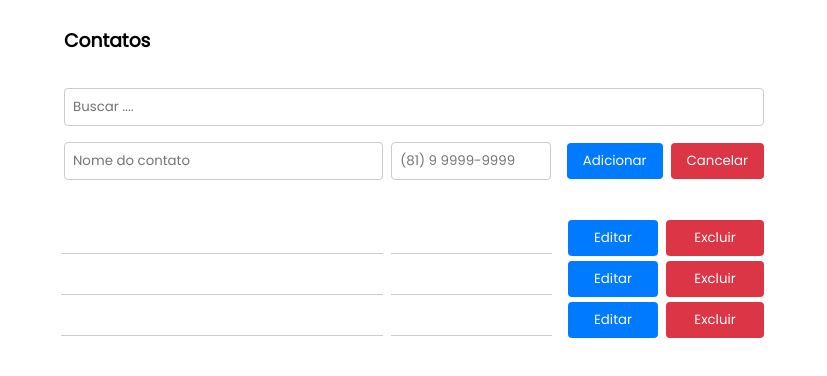
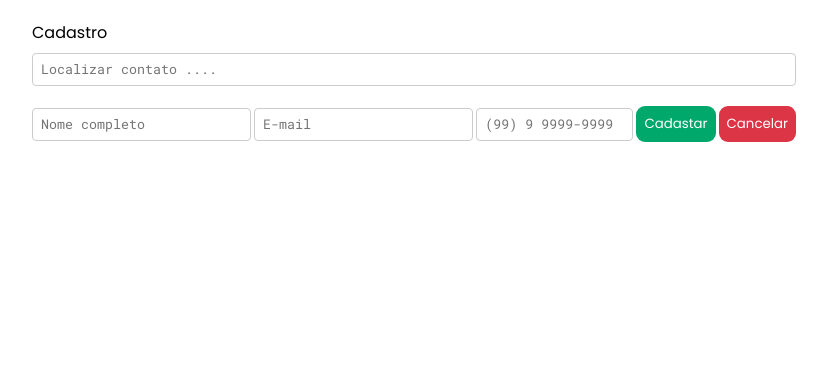
Before and after one commit to ArielChaves/lista_de_contato, a React (Create React App) app: page / in a window 1280 px wide. Shown: the top 376 px of the page, without its empty margins (226-1053 px from the left). Built offline with nearby package versions, Linux system fonts and the light colour scheme.

Commit message:
layout recriado

```diff
--- a/public/index.html
+++ b/public/index.html
@@ -41,6 +41,12 @@
       href="https://fonts.googleapis.com/css2?family=Roboto&family=Roboto+Mono:ital,wght@0,100..700;1,100..700&display=swap"
       rel="stylesheet"
     />
+    <!-- FontFace -->
+    <link
+      href="https://unpkg.com/boxicons@2.1.4/css/boxicons.min.css"
+      rel="stylesheet"
+    />
+
     <link rel="preconnect" href="https://fonts.googleapis.com" />
     <link rel="preconnect" href="https://fonts.gstatic.com" crossorigin />
     <link
--- a/src/App.tsx
+++ b/src/App.tsx
@@ -1,4 +1,4 @@
-import ListaDeContatos from './containers/ListaDeContatos'
+import ListaDeContatos from './Containers/ListaDeContatos'
 import EstiloGlobal, { Container } from './styles'
 
 function App() {
--- a/src/containers/Contatos/index.tsx
+++ /dev/null
@@ -1,12 +0,0 @@
-import * as S from './styles'
-
-const Contato = () => (
-  <S.Form>
-    <S.InputNome />
-    <S.InputTelefone />
-    <S.BotaoEditar>Editar</S.BotaoEditar>
-    <S.BotaoExcluir>Excluir</S.BotaoExcluir>
-  </S.Form>
-)
-
-export default Contato
--- a/src/containers/Contatos/styles.ts
+++ /dev/null
@@ -1,44 +0,0 @@
-import styled from 'styled-components'
-
-export const Container = styled.div`
-  background-color: #fcfcfc;
-  box-shadow: 0px 4px 4px rgba(0, 0, 0, 0.25);
-  padding: 16px;
-`
-
-export const InputNome = styled.input`
-  padding: 8px;
-  border: none;
-  border-bottom: 1px solid #ccc;
-  /* border-radius: 4px; */
-  line-height: 15px;
-  font-family: 'Roboto Mono', monospace;
-`
-
-export const InputTelefone = styled(InputNome)``
-
-export const BotaoEditar = styled.button`
-  padding: 8px 16px;
-  border: none;
-  border-radius: 4px;
-  background-color: #007bff;
-  color: #fff;
-  cursor: pointer;
-  margin-left: 8px;
-`
-
-export const BotaoExcluir = styled(BotaoEditar)`
-  background-color: #dc3545;
-  margin-left: 0;
-`
-
-export const Form = styled.form`
-  display: grid;
-  grid-template-columns: 46% 23% 14% 14%;
-  align-items: center;
-  justify-content: flex-end;
-  gap: 8px;
-  margin-bottom: 5px;
-`
-
-export const Botao = styled.button``
--- a/src/containers/ListaDeContatos/index.tsx
+++ b/src/containers/ListaDeContatos/index.tsx
@@ -1,29 +1,23 @@
-import Contato from '../Contatos'
 import * as S from './styles'
-import { Button, CancelButton, Container } from './styles'
 
-const ListaDeContatos = () => (
-  <Container>
-    <h3>Contatos</h3>
-    <S.InputSearch type="text" placeholder="Buscar ...." />
-    <S.Form>
-      <S.Input type="text" placeholder="Nome do contato" />
-      <S.Input type="tel" placeholder="(81) 9 9999-9999" />
-      <Button type="submit">Adicionar</Button>
-      <CancelButton type="button">Cancelar</CancelButton>
-    </S.Form>
-    <ul>
-      <li>
-        <Contato />
-      </li>
-      <li>
-        <Contato />
-      </li>
-      <li>
-        <Contato />
-      </li>
-    </ul>
-  </Container>
+const ListaDeCadastro = () => (
+  <main>
+    <div>
+      <p>Cadastro</p>
+      <div>
+        <S.InputSearch type="text" placeholder="Localizar contato ...." />
+      </div>
+      <div>
+        <S.Formulario>
+          <S.InputNome type="text" placeholder="Nome completo" />
+          <S.InputEmail type="email" placeholder="E-mail" />
+          <S.InputTelefone type="Tel" placeholder="(99) 9 9999-9999" />
+          <S.Button>Cadastar</S.Button>
+          <S.CancelButton>Cancelar</S.CancelButton>
+        </S.Formulario>
+      </div>
+    </div>
+  </main>
 )
 
-export default ListaDeContatos
+export default ListaDeCadastro
--- a/src/containers/ListaDeContatos/styles.ts
+++ b/src/containers/ListaDeContatos/styles.ts
@@ -1,50 +1,53 @@
 import styled from 'styled-components'
 
-export const Container = styled.div`
-  max-width: 700px;
-  margin: 0 auto;
+// disposição do meu formulario em linha
+export const Formulario = styled.form`
+  display: flex;
+  align-items: center;
+  margin-top: 20px;
+  gap: 3px;
+`
+// estilo do meu botão principal de adicionar
+export const Button = styled.button`
+  background: #00a86b;
+  color: #ffffff;
+  border: none;
+  cursor: pointer;
+  padding: 8px;
+  border-radius: 9px;
+  width: 100px;
 
-  h3 {
-    font-weight: bold;
-    margin: 16px auto;
+  &:hover {
+    background: #00cf83;
   }
 `
-
-export const Form = styled.form`
-  display: grid;
-  grid-template-columns: 2fr 1fr auto auto;
-  align-items: center;
-  justify-content: flex-end;
-  gap: 8px;
-  margin-bottom: 40px;
+// Aqui passo por herança no styled() os atributos do meu Botão e trato apenas o Hover para que não fique com o mesmo hover verde
+export const CancelButton = styled(Button)`
+  background-color: #dc3545;
+  &:hover {
+    background: #e57373;
+  }
 `
-
-export const Input = styled.input`
+// Aqui estou definindo um regra geral para os inputs
+export const InputNome = styled.input`
   padding: 8px;
   border: 1px solid #ccc;
   border-radius: 4px;
+  line-height: 15px;
+  font-family: 'Roboto Mono', monospace;
   width: 100%;
 `
-
-export const InputSearch = styled.input`
-  padding: 8px;
-  border: 1px solid #ccc;
-  border-radius: 4px;
+// Agora passando uma herança dentro do styled ()
+// Aqui está recebendo por herança as informações do (InputNome) e adiciono um espacamento e margin
+export const InputSearch = styled(InputNome)`
   width: 100%;
-  margin: 16px 0;
+  margin-top: 8px;
 `
-
-export const Button = styled.button`
-  padding: 8px 16px;
-  border: none;
-  border-radius: 4px;
-  background-color: #007bff;
-  color: #fff;
-  cursor: pointer;
-  margin-left: 8px;
+// Aqui está recebendo por herança as informações do (InputNome) e adiciono um espacamento e margin
+export const InputTelefone = styled(InputNome)`
+  width: 70%;
 `
-
-export const CancelButton = styled(Button)`
-  background-color: #dc3545;
-  margin-left: 0;
+// Aqui está recebendo por herança as informações do (InputNome) e adiciono um espacamento e margin
+export const InputEmail = styled(InputNome)`
+  width: 100%;
 `
--- a/src/styles/index.ts
+++ b/src/styles/index.ts
@@ -13,19 +13,10 @@ const EstiloGlobal = createGlobalStyle`
 `
 
 export const Container = styled.div`
-  overflow-x: hidden;
-  font-family: 'Poppins', sans-serif;
-  font-weight: 400;
-  font-size: 16px;
-  line-height: 1.625;
-  padding-top: 10px;
-
-  max-width: 800px;
-  margin: 0 auto;
-
-  display: grid;
-  place-items: center;
+  display: flex;
   align-items: center;
   justify-content: center;
+  margin-top: 20px;
 `
+
 export default EstiloGlobal
```
